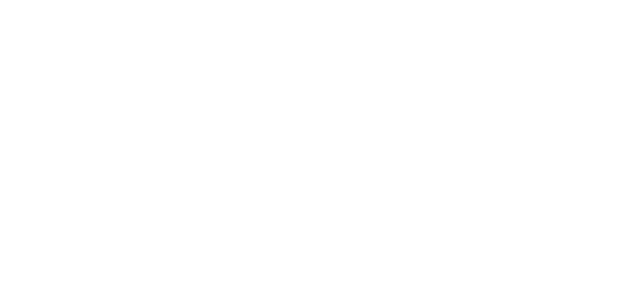
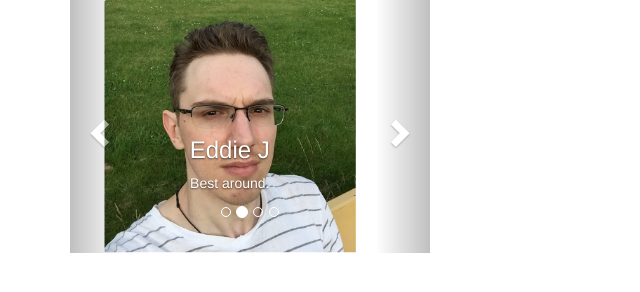
Before and after one commit to HumanDecoy/XLNTBOOT, a plain HTML site: page views/team.html in a window 1280 px wide. Shown: the whole page, without its empty margins (0-640 px from the left). Drawn offline with nearby package versions, Linux system fonts and the light colour scheme.

Commit message:
started team.html

```diff
--- a/views/team.html
+++ b/views/team.html
@@ -2,10 +2,78 @@
 <html lang="en">
 <head>
 	<meta charset="utf-8" />
+	<meta name="viewport" content="width=device-width, initial-scale=1">
+	<link rel="stylesheet" href="https://maxcdn.bootstrapcdn.com/bootstrap/3.3.7/css/bootstrap.min.css">
+	<script src="https://ajax.googleapis.com/ajax/libs/jquery/3.1.1/jquery.min.js"></script>
+	<script src="https://maxcdn.bootstrapcdn.com/bootstrap/3.3.7/js/bootstrap.min.js"></script>
+	<style>
+		.carousel-inner > .item > img,
+		.carousel-inner > .item > a > img {
+			width: 70%;
+			margin: auto;
+		}
+	</style>
 </head>
 <body>
-	<div>
+				<div class="container">
+					<div class="row">
+						<div class="col-sm-12 col-md-6 col-lg-4">
+							<div id="myCarousel" class="carousel slide" data-ride="carousel">
+								<!-- Indicators -->
+								<ol class="carousel-indicators">
+									<li data-target="#myCarousel" data-slide-to="0" class="active"></li>
+									<li data-target="#myCarousel" data-slide-to="1"></li>
+									<li data-target="#myCarousel" data-slide-to="2"></li>
+									<li data-target="#myCarousel" data-slide-to="3"></li>
+								</ol>
 
-	</div>
-</body>
-</html>
+								<!-- Wrapper for slides -->
+								<div class="carousel-inner" role="listbox">
+									<div class="item active">
+										<img src="../img/eddie.png" alt="Eddie">
+										<div class="carousel-caption">
+											<h3>Eddie J</h3>
+											<p>Best around.</p>
+										</div>
+									</div>
+
+									<div class="item">
+										<img src="../img/martin.png" alt="Martin">
+										<div class="carousel-caption">
+											<h3>Martin B</h3>
+											<p>. . .</p>
+										</div>
+									</div>
+
+									<div class="item">
+										<img src="../img/oscar.png" alt="Oscar">
+										<div class="carousel-caption">
+											<h3>Oscar G</h3>
+											<p>. . . </p>
+										</div>
+									</div>
+
+									<div class="item">
+										<img src="../img/emil.png" alt="Emil">
+										<div class="carousel-caption">
+											<h3>Emil F</h3>
+											<p>. . .</p>
+										</div>
+									</div>
+								</div>
+
+								<!-- Left and right controls -->
+								<a class="left carousel-control" href="#myCarousel" role="button" data-slide="prev">
+									<span class="glyphicon glyphicon-chevron-left" aria-hidden="true"></span>
+									<span class="sr-only">Previous</span>
+								</a>
+								<a class="right carousel-control" href="#myCarousel" role="button" data-slide="next">
+									<span class="glyphicon glyphicon-chevron-right" aria-hidden="true"></span>
+									<span class="sr-only">Next</span>
+								</a>
+							</div>
+						</div>
+					</div>
+				</div>
+			</body>
+			</html>
```
Also changed, not shown: css/team.css (added).
